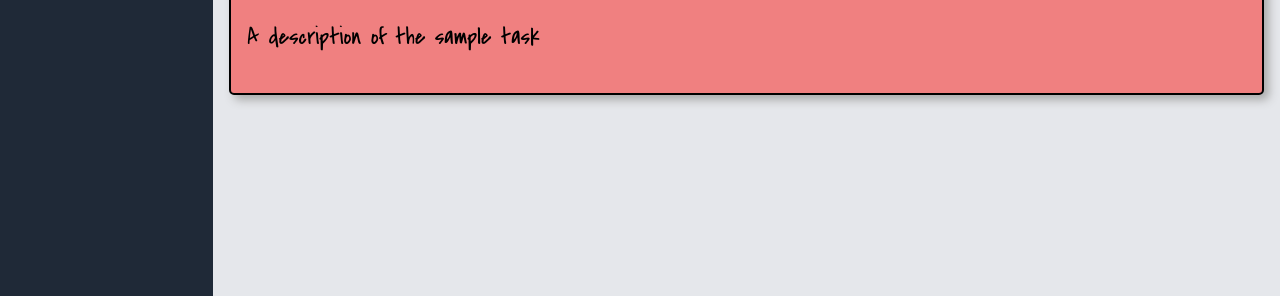
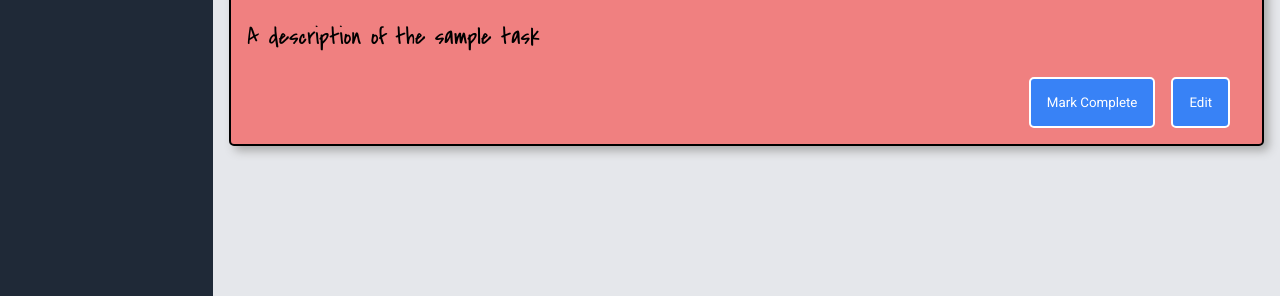
Before and after one commit to A554551N/odin-todo, a website built with webpack: page src/template.html in a window 1280 px wide. Shown: the part 504-800 px from the top of the page. Built offline with nearby package versions, Linux system fonts and the light colour scheme; a web font is replaced by a local one.

Commit message:
complete styling content area

```diff
--- a/src/styles.css
+++ b/src/styles.css
@@ -67,7 +67,15 @@ body {
 
 .sidebar-controls button {
     width: 40%;
+}
+
+button {
     padding: 1rem;
+    background-color: #3882F6;
+    color: white;
+    font-family: "Roboto", sans-serif;
+    border: 2px solid white;
+    border-radius: 5px;
 }
 
 .content-container {
@@ -91,6 +99,7 @@ body {
 
 .card-header-text {
     font-family: "Faculty Glyphic",sans-serif;
+    margin-right: 1rem;
 }
 
 .card-header {
@@ -103,6 +112,15 @@ body {
     font-family: "Covered By Your Grace",sans-serif;
     font-size: 1.5rem;
 }
+
+.card-controls {
+    display: flex;
+    justify-content: flex-end;
+}
+
+.card-controls button {
+    margin-right: 1rem;
+}
 .due-date {
     font-family: "Roboto",sans-serif;
 }
--- a/src/template.html
+++ b/src/template.html
@@ -44,6 +44,7 @@
                     <h2 class="card-header-text">Sample To-Do Item</h2><div class="due-date">Due 2025/04/07</div>
                 </div>
                 <p class="card-description">A description of the sample task</p>
+                <div class="card-controls"><button>Mark Complete</button><button>Edit</button></div>
             </div>
         </div>
     </div>
```
